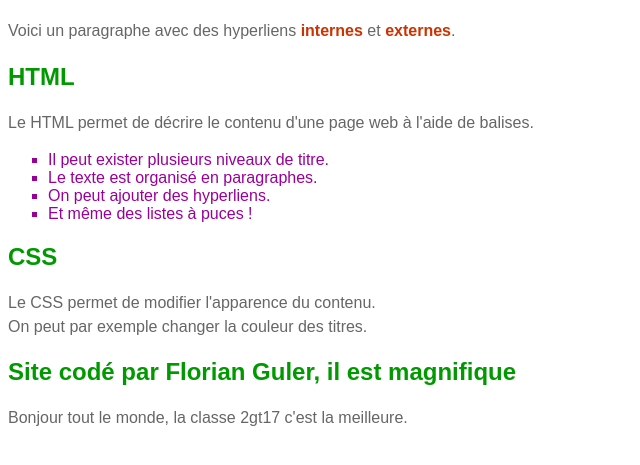
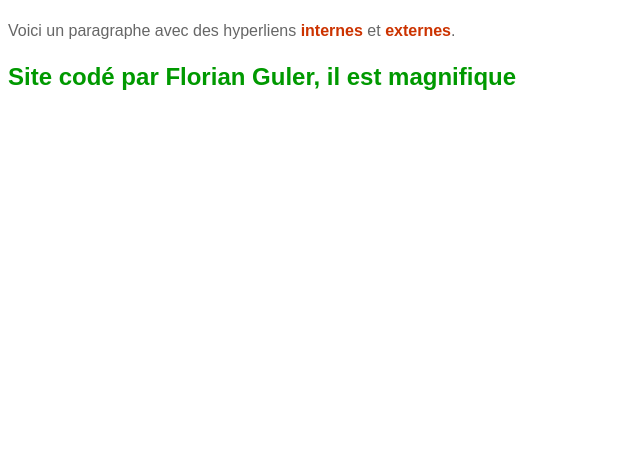
Before and after one commit to Flogss/sitetest, a plain HTML site: page index.html in a window 1280 px wide. Shown: the part 61-526 px from the top of the page, without its empty margins (0-640 px from the left). Drawn offline with Linux system fonts and the light colour scheme.

Commit message:
Update index.html

```diff
--- a/index.html
+++ b/index.html
@@ -43,22 +43,9 @@
     <h1>Page d'accueil</h1>
     <p>
       Voici un paragraphe avec des hyperliens <a href="C:\Users\Administrateur\Documents\GitHub\sitetest\netflix-logo.webp">internes</a>
-      et <a rel="nofollow" href="https://www.flogss.github.io">externes</a>.
+      et <a rel="nofollow" href="https://www.netflix.com">externes</a>.
     </p>
-    <h2>HTML</h2>
-    <p>Le HTML permet de décrire le contenu d'une page web à l'aide de balises.</p>
-    <ul>
-      <li>Il peut exister plusieurs niveaux de titre.</li>
-      <li>Le texte est organisé en paragraphes.</li>
-      <li>On peut ajouter des hyperliens.</li>
-      <li>Et même des listes à puces !</li>
-    </ul>
-    <h2>CSS</h2>
-    <p>
-      Le CSS permet de modifier l'apparence du contenu.<br/>
-      On peut par exemple changer la couleur des titres.
     </p>
     <h2>Site codé par Florian Guler, il est magnifique</h2>
-    <p>Bonjour tout le monde, la classe 2gt17 c'est la meilleure.</p>
-  </body>
+    </body>
 </html>
```
